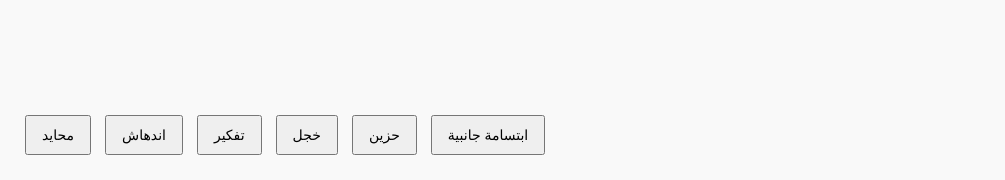
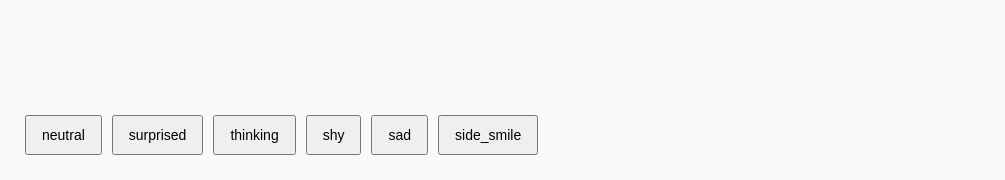
Before and after one commit to hoss3600/macie_belle, a plain HTML site: page index.html in a window 1280 px wide. Shown: the part 620-800 px from the top of the page, 0-1005 px from the left. Drawn offline with Linux system fonts and the light colour scheme.

Commit message:
Update index.html

```diff
--- a/index.html
+++ b/index.html
@@ -2,7 +2,7 @@
 <html lang="ar">
 <head>
   <meta charset="UTF-8">
-  <title>Macie Belle Assistant</title>
+  <title>Macie Belle Assistant - Auto Detect</title>
   <style>
     body { margin: 0; background: #f9f9f9; height: 100vh; overflow: hidden; }
     .assistant {
@@ -26,6 +26,7 @@
       margin: 5px;
       padding: 10px 15px;
       font-size: 14px;
+      cursor: pointer;
     }
   </style>
 </head>
@@ -33,24 +34,35 @@
 
 <img id="assistant-img" src="assistant/textures/neutral.png" class="assistant" alt="Assistant">
 
-<div class="buttons">
-  <button onclick="changeExpression('neutral')">محايد</button>
-  <button onclick="changeExpression('surprised')">اندهاش</button>
-  <button onclick="changeExpression('thinking')">تفكير</button>
-  <button onclick="changeExpression('shy')">خجل</button>
-  <button onclick="changeExpression('sad')">حزين</button>
-  <button onclick="changeExpression('side_smile')">ابتسامة جانبية</button>
-</div>
+<div class="buttons" id="buttons-container"></div>
 
 <script>
-  function changeExpression(state) {
-    const img = document.getElementById('assistant-img');
-    img.style.opacity = 0;
-    setTimeout(() => {
-      img.src = `assistant/textures/${state}.png`;
-      img.style.opacity = 1;
-    }, 300);
-  }
+  // قائمة التعبيرات المعروفة (يمكنك تعديلها)
+  const expressions = [
+    'neutral',
+    'surprised',
+    'thinking',
+    'shy',
+    'sad',
+    'side_smile'
+  ];
+
+  const container = document.getElementById('buttons-container');
+  const img = document.getElementById('assistant-img');
+
+  // بناء الأزرار تلقائياً
+  expressions.forEach(expr => {
+    const btn = document.createElement('button');
+    btn.innerText = expr;
+    btn.onclick = () => {
+      img.style.opacity = 0;
+      setTimeout(() => {
+        img.src = `assistant/textures/${expr}.png`;
+        img.style.opacity = 1;
+      }, 300);
+    };
+    container.appendChild(btn);
+  });
 </script>
 
 </body>
```
